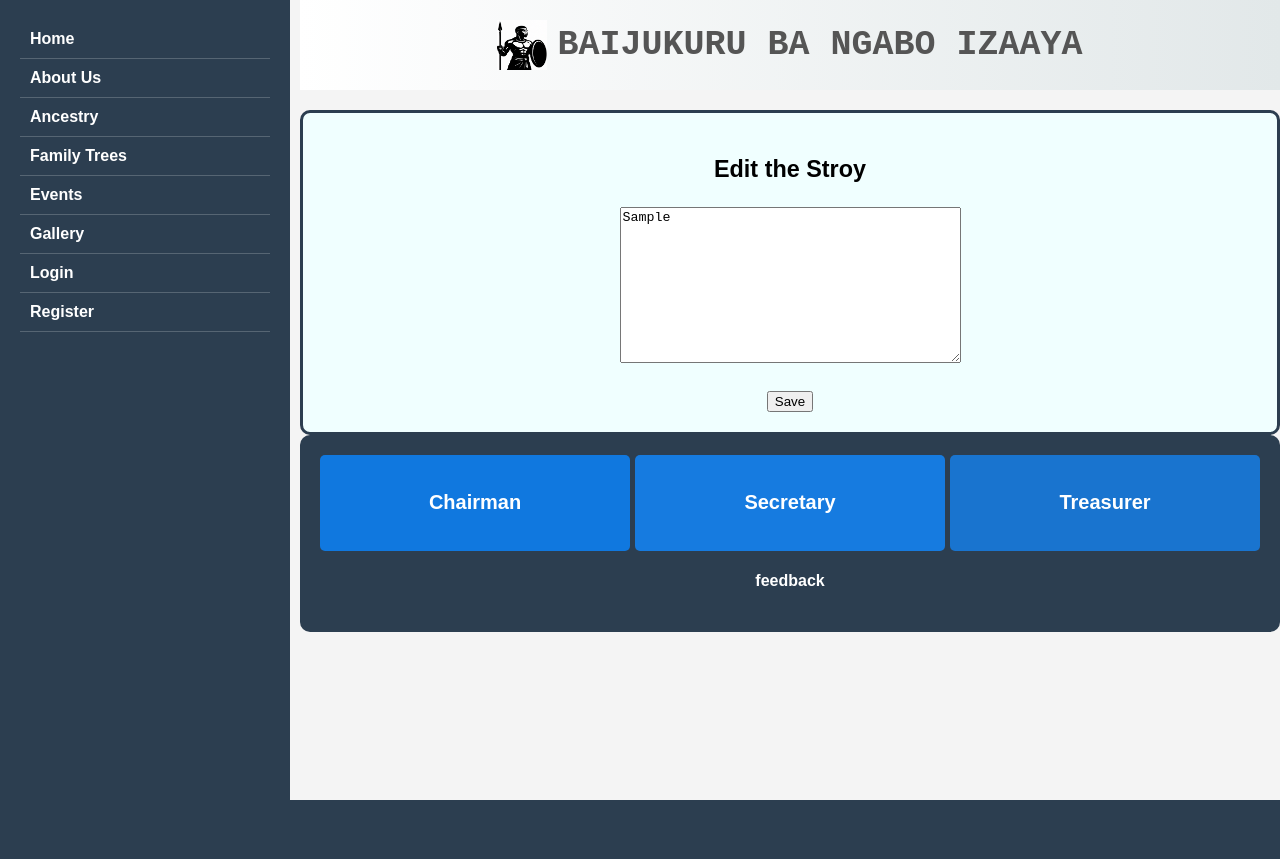
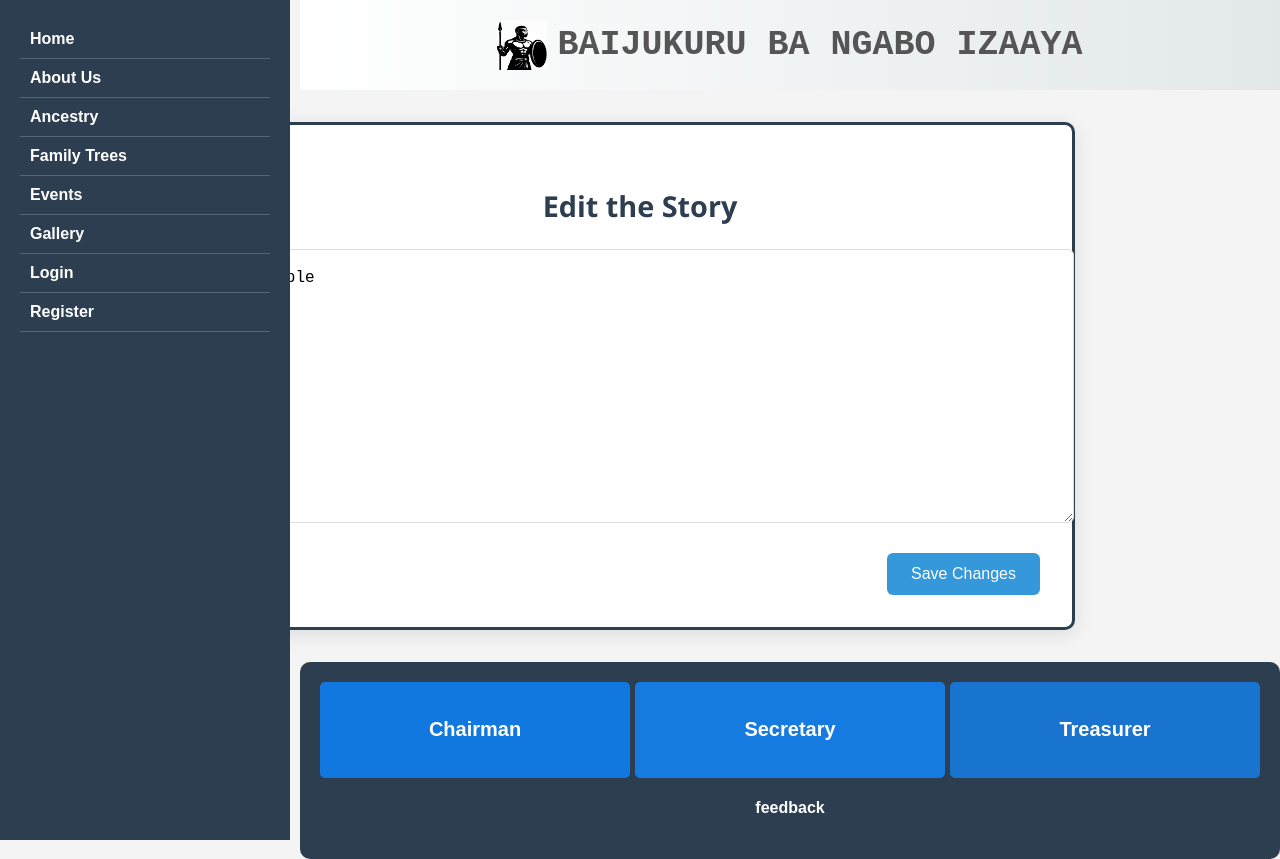
Before and after one commit to Joelkawa/Ngabo, a Django app: page /ancestry/ancestry/endit_ancestry/ in a window 1280 px wide. Before the commit the page ends 800 px from the top, so only its background shows below. Run offline with Django 5.2, Linux system fonts and the light colour scheme; tables that the repository leaves empty hold one stand-in row (Sample ...).

Commit message:
plotting the end

```diff
--- a/ancestry/templates/ancestry/ancestry.html
+++ b/ancestry/templates/ancestry/ancestry.html
@@ -13,7 +13,7 @@
 
       </p>
       <p>Last Updated On: <em>{{ st.last_updated}}</em></p>
-      {% if user.is_authenticated and user.is_superuser %}
+      {% if user.is_authenticated %}
         <a href="{% url 'ancestry:edit_ancestry' %}">Edit The Story</a>
       {% endif %}
 
--- a/ancestry/templates/ancestry/edit_ancestry.html
+++ b/ancestry/templates/ancestry/edit_ancestry.html
@@ -4,14 +4,20 @@
 
 {% block content %}
 <div class="edit-ancestry">
-  <h3>Edit the Stroy</h3>
+  <h3>Edit the Story</h3>
   <form id="edit-ancestry-form" action="{% url 'ancestry:edit_ancestry' %}" method='post'>
     {% csrf_token %}
-    {{ form.as_p }}
-    <button name="submit">Save</button>
-
+    <div class="form-content">
+      {{ form.origin.label_tag }}
+      {{ form.origin }}
+      {% if form.origin.help_text %}
+        <small class="form-help-text">{{ form.origin.help_text }}</small>
+      {% endif %}
+      {% if form.origin.errors %}
+        <div class="form-errors">{{ form.origin.errors }}</div>
+      {% endif %}
+    </div>
+    <button type="submit" class="submit-button">Save Changes</button>
   </form>
 </div>
-
-
 {% endblock content %}
--- a/static/css/home.css
+++ b/static/css/home.css
@@ -1399,6 +1399,90 @@ footer {
     text-align: center;
     padding-left: 50px;
     padding-right: 50px;
+}
+/*Edit form Design*/
+.edit-ancestry {
+    max-width: 800px;
+    margin: 2rem auto;
+    padding: 2rem;
+    background: #fff;
+    border-radius: 10px;
+    box-shadow: 0 4px 20px rgba(0, 0, 0, 0.1);
+    font-family: 'Segoe UI', Tahoma, Geneva, Verdana, sans-serif;
+}
+
+.edit-ancestry h3 {
+    color: #2c3e50;
+    text-align: center;
+    margin-bottom: 1.5rem;
+    font-size: 1.8rem;
+    font-weight: 600;
+}
+
+#edit-ancestry-form {
+    display: flex;
+    flex-direction: column;
+    gap: 1.5rem;
+}
+
+#edit-ancestry-form p {
+    margin: 0;
+    display: flex;
+    flex-direction: column;
+    gap: 0.5rem;
+}
+
+#edit-ancestry-form label {
+    color: #2c3e50;
+    font-weight: 500;
+    font-size: 1rem;
+}
+
+#edit-ancestry-form textarea {
+    width: 100%;
+    min-height: 200px;
+    padding: 1rem;
+    border: 1px solid #ddd;
+    border-radius: 6px;
+    font-size: 1rem;
+    line-height: 1.5;
+    transition: border-color 0.3s ease;
+    resize: vertical;
+}
+
+#edit-ancestry-form textarea:focus {
+    outline: none;
+    border-color: #3498db;
+    box-shadow: 0 0 0 2px rgba(52, 152, 219, 0.2);
+}
+
+#edit-ancestry-form button {
+    align-self: flex-end;
+    background-color: #3498db;
+    color: white;
+    border: none;
+    padding: 0.75rem 1.5rem;
+    font-size: 1rem;
+    border-radius: 6px;
+    cursor: pointer;
+    transition: background-color 0.3s ease;
+    font-weight: 500;
+}
+
+#edit-ancestry-form button:hover {
+    background-color: #2980b9;
+}
+
+/* Responsive adjustments */
+@media (max-width: 768px) {
+    .edit-ancestry {
+        margin: 1rem;
+        padding: 1.5rem;
+    }
+
+    #edit-ancestry-form textarea {
+        min-height: 150px;
+    }
 }
 /* About us Design */
 .add-bio{
```
Also changed, not shown: 1 other file.
